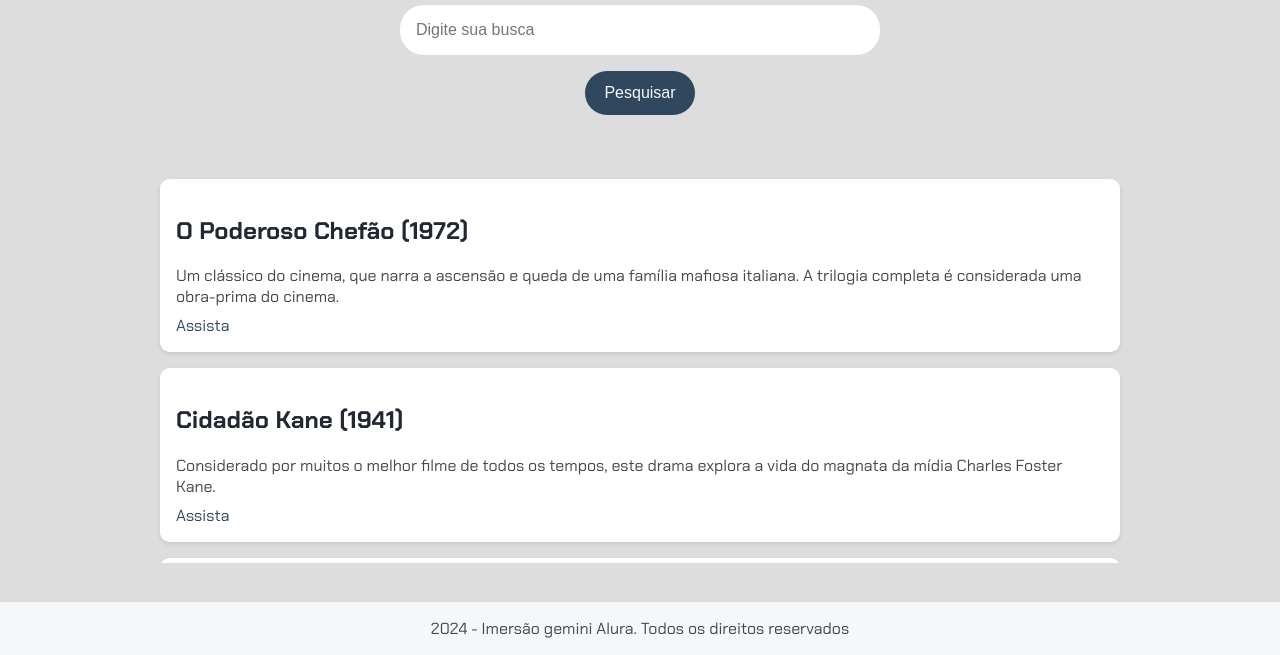
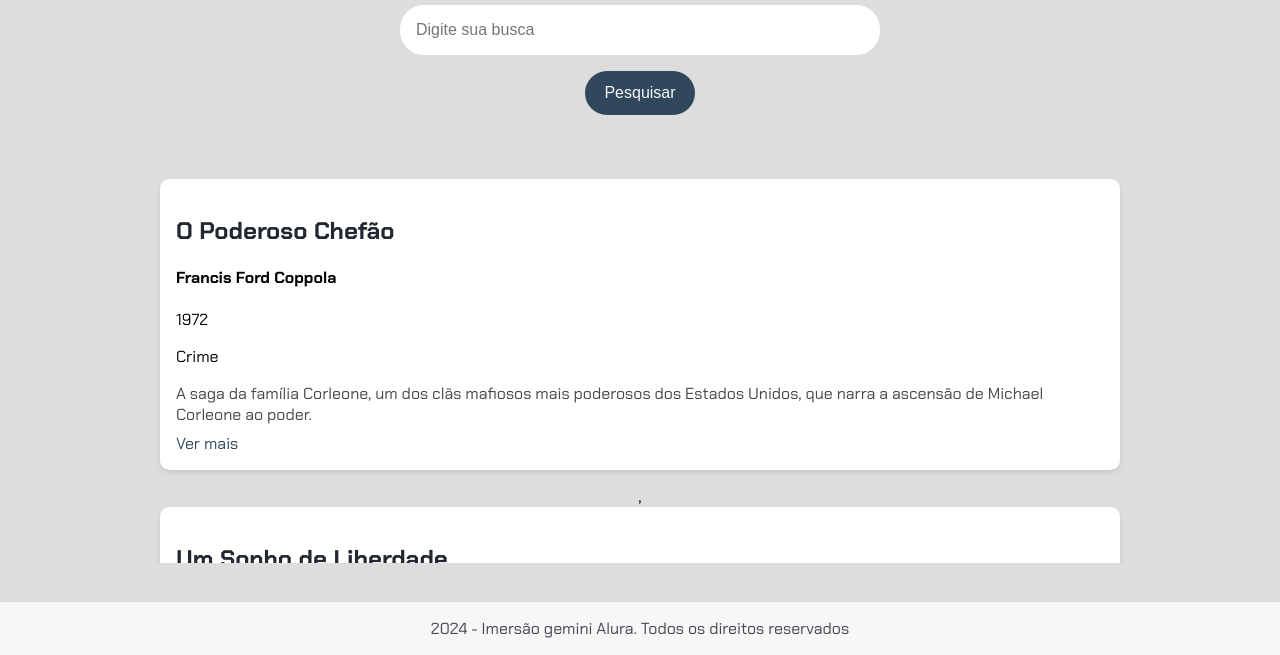
Before and after one commit to josealexandre301428/GeminiAlura, a plain HTML site: page Aula/index.html in a window 1280 px wide. Both pictures are taken after a click on the button "Pesquisar". Shown: the part 145-800 px from the top of the page. Drawn offline with Linux system fonts and the light colour scheme.

Commit message:
FEAT: Aula 4

```diff
--- a/Aula/app.js
+++ b/Aula/app.js
@@ -1 +1,18 @@
-console.log("Hello, word!");
+let section = document.getElementById("resultados-pesquisa");
+
+const search = () => {
+  // Obtém os dados dos filmes a partir de um array chamado "dados"
+  // e mapeia cada item para criar uma string HTML representando um resultado de pesquisa.
+  let resultados = dados.map((item) => {
+    // Cria um elemento HTML <div> para cada resultado,
+    // preenchendo os campos com as informações do filme.
+    return `
+      <div class="item-resultado">
+        <h2>${item.titulo}</h2>  <h4>${item.diretor}</h4> <p>${item.ano}</p>    <p>${item.genero}</p>   <p class="descricao-meta">${item.sinopse}</p> <a href="${item.link}" target="_blank">Ver mais</a> </div>
+    `;
+  });
+
+  // Atribui a string HTML gerada ao conteúdo interno do elemento section,
+  // substituindo o conteúdo anterior.
+  section.innerHTML = resultados;
+};
--- a/Aula/dados.js
+++ b/Aula/dados.js
@@ -80,5 +80,3 @@ const dados = [
         link: "https://www.amazon.com/Clube-Luta-1999-David-Fincher/dp/B00005Z8QW"
     }
 ];
-
-console.log(dados);
--- a/Aula/index.html
+++ b/Aula/index.html
@@ -13,25 +13,9 @@
     <main>
         <section>
             <input type="text" placeholder="Digite sua busca">
-            <button>Pesquisar</button>
+            <button onclick= search()>Pesquisar</button>
         </section>
-        <section class="resultados-pesquisa">
-            <div class="item-resultado">
-                <h2>O Poderoso Chefão (1972)</h2>
-                <p class="descricao-meta">Um clássico do cinema, que narra a ascensão e queda de uma família mafiosa italiana. A trilogia completa é considerada uma obra-prima do cinema.</p>
-                <a href="https://www.netflix.com/br/title/60011152" target="_blank">Assista</a>
-            </div>
-
-            <div class="item-resultado">
-                <h2>Cidadão Kane (1941)</h2>
-                <p class="descricao-meta">Considerado por muitos o melhor filme de todos os tempos, este drama explora a vida do magnata da mídia Charles Foster Kane.</p>
-                <a href="https://www.imdb.com/title/tt0034583/" target="_blank">Assista</a> </div>
-
-            <div class="item-resultado">
-                <h2>O Senhor dos Anéis: A Sociedade do Anel (2001)</h2>
-                <p class="descricao-meta">Numa terra fantástica e única, chamada Terra-Média, um hobbit (seres de estatura entre 80 cm e 1,20 m, com pés peludos e bochechas um pouco avermelhadas) recebe de presente de seu tio o Um Anel, um anel mágico e maligno que precisa ser destruído antes que caia nas mãos do mal. Para isso o hobbit Frodo (Elijah Woods) terá um caminho árduo pela frente, onde encontrará perigo, medo e personagens bizarros. Ao seu lado para o cumprimento desta jornada aos poucos ele poderá contar com outros hobbits, um elfo, um anão, dois humanos e um mago, totalizando 9 pessoas que formarão a Sociedade do Anel.</p>
-                <a href="https://www.primevideo.com/detail/0K3ZSXOGX897VB9D6Q0K4/" target="_blank">Assista</a>
-            </div>
+        <section class="resultados-pesquisa" id="resultados-pesquisa">
 
         </section>
     </main>
```
